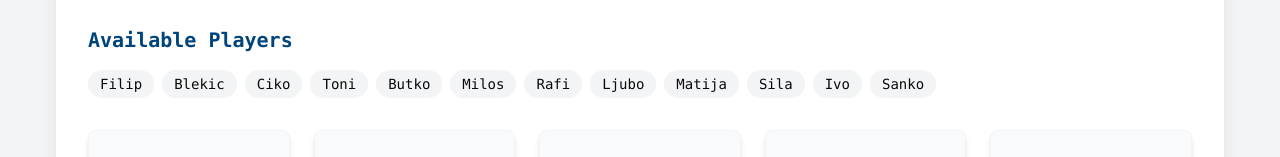
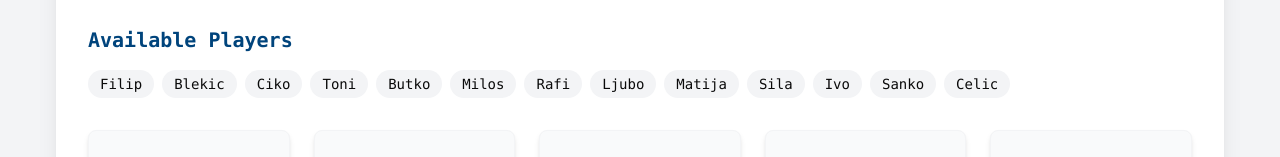
Before and after one commit to fzuljevic/team-generator, a Next.js app: page /shuffle in a window 1280 px wide. Shown: the part 248-405 px from the top of the page. Built offline with nearby package versions, Linux system fonts and the light colour scheme.

Commit message:
Add: Celic to default players list

```diff
--- a/app/shuffle/ShuffleTeams.tsx
+++ b/app/shuffle/ShuffleTeams.tsx
@@ -45,6 +45,7 @@ export default function ShuffleTeams() {
     "Sila",
     "Ivo",
     "Sanko",
+    "Celic",
   ]);
 
   const [selectedPlayers, setSelectedPlayers] = useState<SelectedPlayers>({
```
